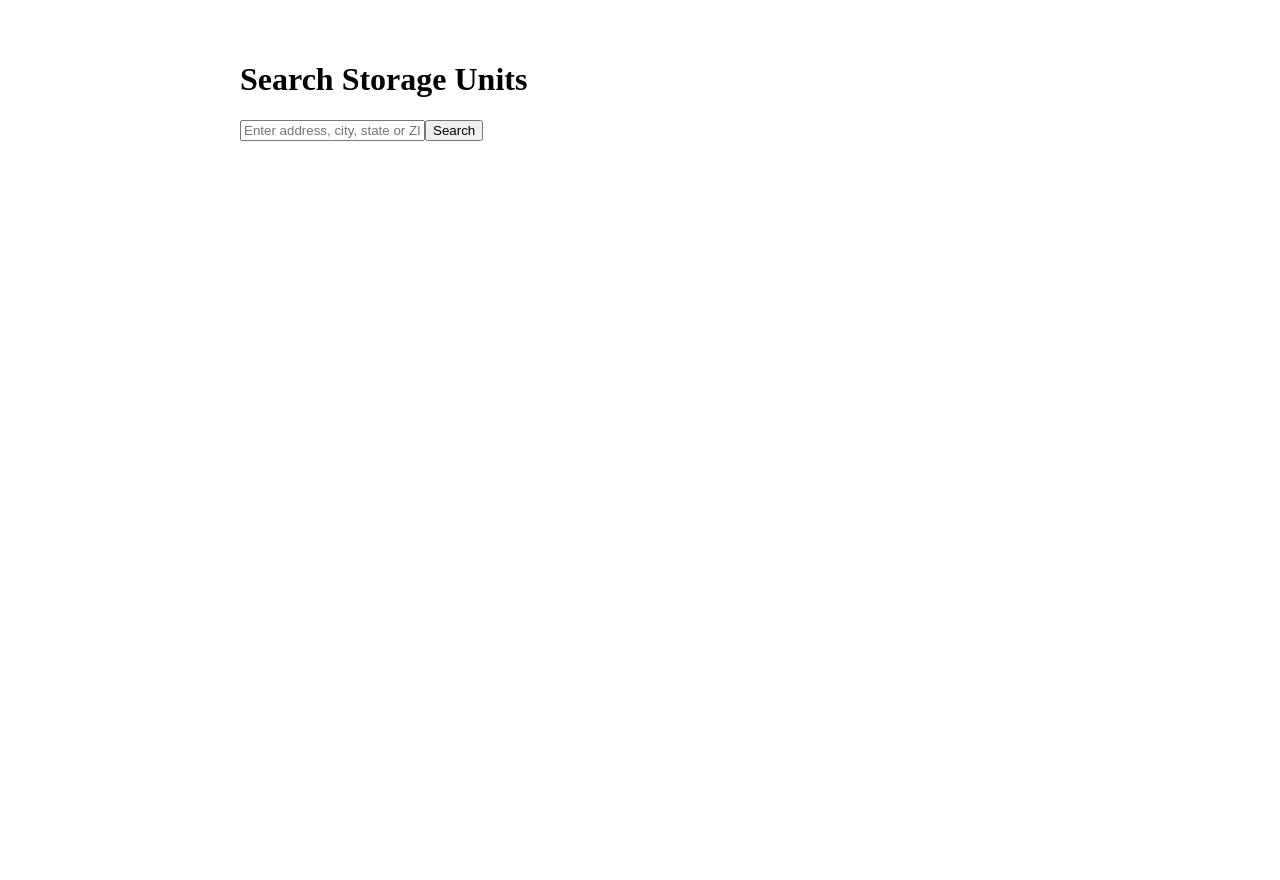
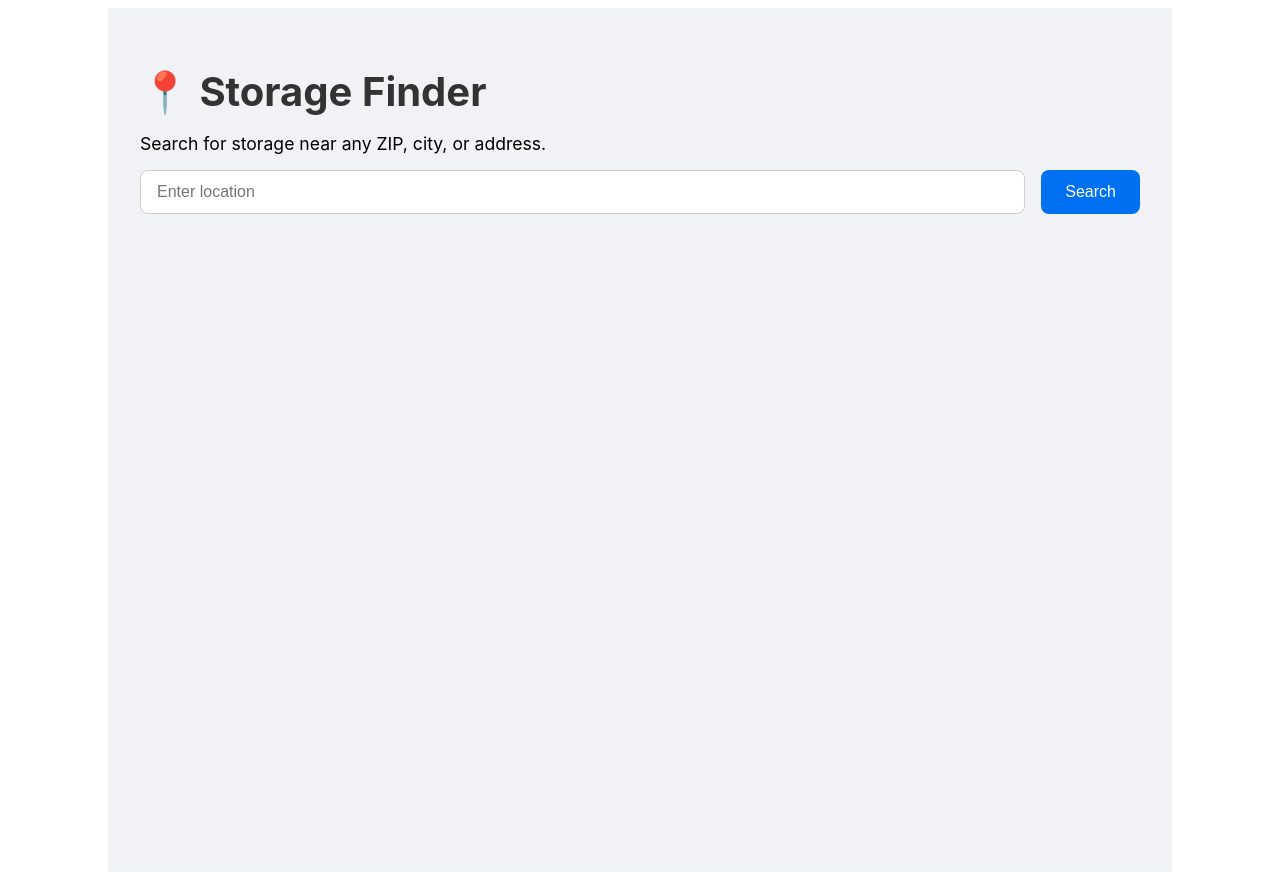
Before and after one commit to kaylamw/storage-competitor-dashboard-vercel, a React (Vite) app: page / in a window 1280 px wide. Before the commit the page ends 800 px from the top, so only its background shows below. Built offline with nearby package versions, Linux system fonts and the light colour scheme.

Commit message:
Update App.jsx

```diff
--- a/src/App.jsx
+++ b/src/App.jsx
@@ -1,8 +1,20 @@
+
 import { useState } from 'react';
+import { MapContainer, TileLayer, Marker, Popup } from 'react-leaflet';
+import 'leaflet/dist/leaflet.css';
+import L from 'leaflet';
+
+delete L.Icon.Default.prototype._getIconUrl;
+L.Icon.Default.mergeOptions({
+  iconRetinaUrl: 'https://unpkg.com/leaflet@1.7.1/dist/images/marker-icon-2x.png',
+  iconUrl: 'https://unpkg.com/leaflet@1.7.1/dist/images/marker-icon.png',
+  shadowUrl: 'https://unpkg.com/leaflet@1.7.1/dist/images/marker-shadow.png',
+});
 
 function App() {
   const [location, setLocation] = useState('');
   const [results, setResults] = useState([]);
+  const [center, setCenter] = useState([33.4484, -112.0740]); // Default: Phoenix, AZ
   const [loading, setLoading] = useState(false);
   const [error, setError] = useState('');
 
@@ -20,6 +32,9 @@ function App() {
         setError(data.error);
       } else {
         setResults(data);
+        if (data[0]?.geometry?.location) {
+          setCenter([data[0].geometry.location.lat, data[0].geometry.location.lng]);
+        }
       }
     } catch (err) {
       setError('Failed to load data.');
@@ -29,24 +44,102 @@ function App() {
   };
 
   return (
-    <div style={{ maxWidth: '800px', margin: '0 auto', padding: '2rem' }}>
-      <h1>Search Storage Units</h1>
-      <input
-        type="text"
-        value={location}
-        onChange={(e) => setLocation(e.target.value)}
-        placeholder="Enter address, city, state or ZIP"
-      />
-      <button onClick={fetchData}>Search</button>
+    <div style={{
+      maxWidth: '1000px',
+      margin: '0 auto',
+      padding: '2rem',
+      fontFamily: 'Inter, sans-serif',
+      backgroundColor: '#f0f2f5',
+      minHeight: '100vh'
+    }}>
+      <h1 style={{ fontSize: '2.5rem', color: '#333', marginBottom: '1rem' }}>
+        📍 Storage Finder
+      </h1>
+      <p style={{ marginBottom: '1rem', fontSize: '1.1rem' }}>
+        Search for storage near any ZIP, city, or address.
+      </p>
+
+      <div style={{ display: 'flex', gap: '1rem', marginBottom: '2rem' }}>
+        <input
+          type="text"
+          value={location}
+          onChange={(e) => setLocation(e.target.value)}
+          placeholder="Enter location"
+          style={{
+            flex: 1,
+            padding: '0.75rem 1rem',
+            borderRadius: '8px',
+            border: '1px solid #ccc',
+            fontSize: '1rem'
+          }}
+        />
+        <button
+          onClick={fetchData}
+          style={{
+            backgroundColor: '#0070f3',
+            color: '#fff',
+            border: 'none',
+            borderRadius: '8px',
+            padding: '0.75rem 1.5rem',
+            fontSize: '1rem',
+            cursor: 'pointer'
+          }}
+        >
+          Search
+        </button>
+      </div>
 
       {loading && <p>Loading...</p>}
       {error && <p style={{ color: 'red' }}>{error}</p>}
 
+      {results.length > 0 && (
+        <MapContainer center={center} zoom={13} style={{ height: '400px', marginBottom: '2rem' }}>
+          <TileLayer
+            attribution='&copy; OpenStreetMap contributors'
+            url="https://{s}.tile.openstreetmap.org/{z}/{x}/{y}.png"
+          />
+          {results.map((place, idx) => (
+            <Marker
+              key={idx}
+              position={[
+                place.geometry.location.lat,
+                place.geometry.location.lng
+              ]}
+            >
+              <Popup>
+                <strong>{place.name}</strong><br />
+                {place.formatted_address}<br />
+                ⭐ {place.rating} ({place.user_ratings_total} reviews)
+              </Popup>
+            </Marker>
+          ))}
+        </MapContainer>
+      )}
+
       {results.map((place, index) => (
-        <div key={index}>
-          <h2>{place.name}</h2>
-          <p>{place.formatted_address}</p>
-          {place.rating && <p>Rating: {place.rating} ({place.user_ratings_total} reviews)</p>}
+        <div key={index} style={{
+          background: '#fff',
+          padding: '1.5rem',
+          borderRadius: '12px',
+          marginBottom: '1.5rem',
+          boxShadow: '0 2px 8px rgba(0, 0, 0, 0.05)',
+          borderLeft: index === 0 ? '5px solid #0070f3' : 'none'
+        }}>
+          <h2 style={{ margin: 0 }}>
+            #{index + 1} - {place.name}
+            {index === 0 && <span style={{ color: '#0070f3', marginLeft: '10px' }}>⭐ Top Google Result</span>}
+          </h2>
+          <p><strong>Address:</strong> {place.formatted_address}</p>
+          <p><strong>Rating:</strong> {place.rating} ({place.user_ratings_total} reviews)</p>
+          <p><strong>Distance:</strong> {place.distance_miles?.toFixed(2)} mi</p>
+          <a
+            href={`https://www.google.com/maps/place/?q=place_id:${place.place_id}`}
+            target="_blank"
+            rel="noopener noreferrer"
+            style={{ color: '#0070f3', textDecoration: 'none' }}
+          >
+            View on Google Maps
+          </a>
         </div>
       ))}
     </div>
```
